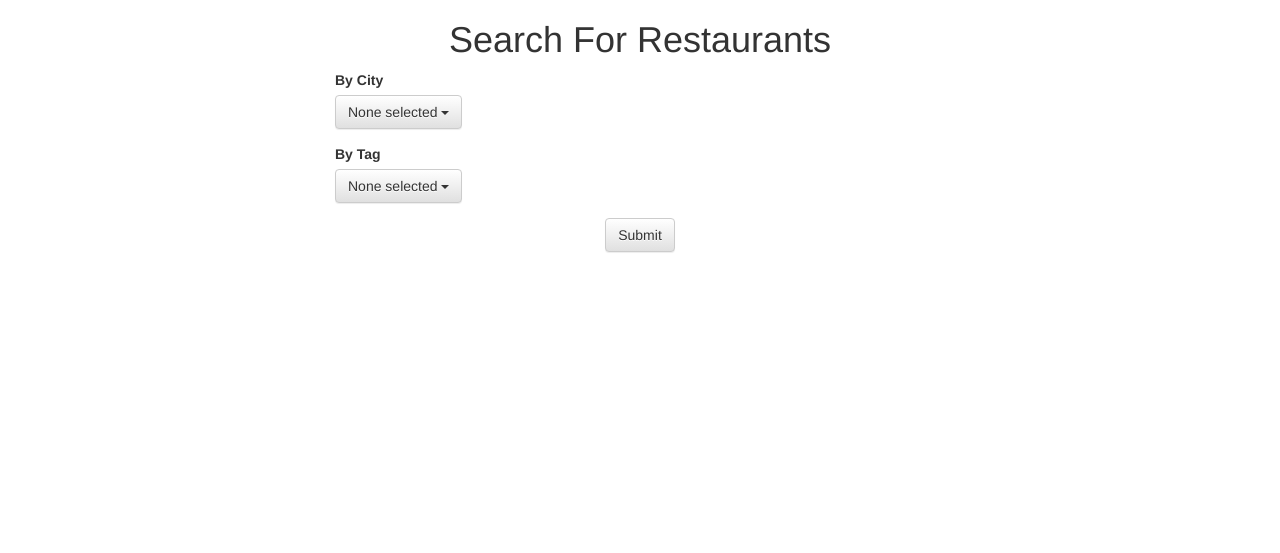
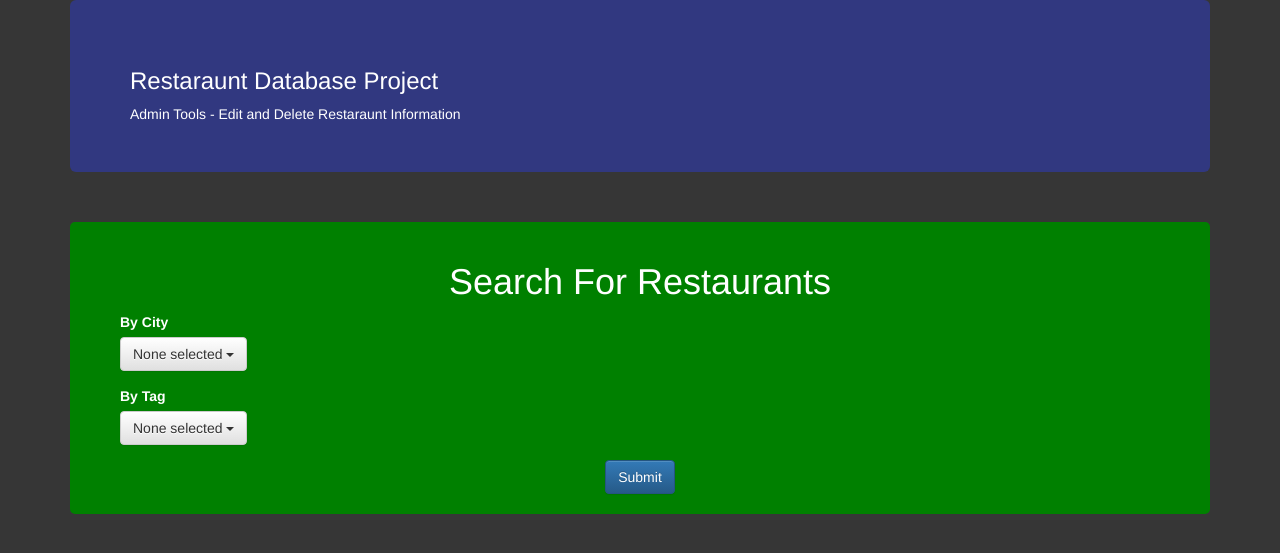
Before and after one commit to winlaws/CS340---Project, a PHP site: page /Search.php in a window 1280 px wide. Shown: the top 553 px of the page. Run offline with PHP 8.4, Linux system fonts and the light colour scheme; data that the repository does not hold is empty.

Commit message:
CSS modifications for the website
Modified the CSS to give the website a uniform look.

```diff
--- a/public_html/RestaurantList.php
+++ b/public_html/RestaurantList.php
@@ -47,8 +47,8 @@
         <br/>
         <br/>
         <!-- Restaurant List -->
-    	<div>
-            <table class="table">
+            <h1>Restaurants</h1>
+            <table>
         		<thead class="thead-inverse">
                     <tr>
             			<th>Restaurant Name</th>
@@ -183,6 +183,5 @@
         	</table>
          </div>
         </div>
-       </div>
   	</body>
 </html>
--- a/public_html/Search.php
+++ b/public_html/Search.php
@@ -7,8 +7,6 @@
 <html lang="en">
 	<head>
     	<title>Search</title>
-
-    	<link rel="stylesheet" href="stylesheet.css">
 
     	<!-- Latest compiled and minified CSS -->
         <link rel="stylesheet" href="https://maxcdn.bootstrapcdn.com/bootstrap/3.3.6/css/bootstrap.min.css" integrity="sha384-1q8mTJOASx8j1Au+a5WDVnPi2lkFfwwEAa8hDDdjZlpLegxhjVME1fgjWPGmkzs7" crossorigin="anonymous">
@@ -23,9 +21,24 @@
 
 	    <link rel="stylesheet" href="./bootstrap-3.3.6-dist/css/bootstrap-multiselect.css">
 		<script type="text/javascript" src="./bootstrap-3.3.6-dist/js/bootstrap-multiselect.js"></script>
-  	</head>
+        <link rel="stylesheet" href="stylesheet.css" />
+    </head>
   	<body>
-  		<div class="col-lg-6 col-lg-offset-3">
+  		<div class="container">
+            <div class="jumbotron">
+                <?php
+                echo "<a href='" . "Search.php?username=" . $username . "&password=" . $password . "'>\n";
+                ?>
+                    <h3>Restaraunt Database Project</h3>
+                    </a>
+                     <?php
+                     echo "<a href=\"adminRestaurant.php?username=" . $username . "&password=" . $password . "\">\n";
+                     echo  "Admin Tools - Edit and Delete Restaraunt Information";
+                     echo "</a>\n";
+                     ?>
+            </div>
+
+            <div class="backdrop">
 	  		<h1 class="text-center">Search For Restaurants</h1>
 	    	<!-- Resaurant Search -->
 	    	<form method="get" action="RestaurantList.php">
@@ -34,7 +47,7 @@
 	             	echo "<input type='hidden' name='password' value='" . $password . "'/>";
 	            ?>
 	    		<div class="form-group">
-	    			<label for="city[]">By City</label>
+	    			<label class="white-text" for="city[]">By City</label>
 	    			<br/>
 					<select name="city[]" class="form-control multiselect" multiple="multiple">
 						<?php
@@ -56,7 +69,7 @@
 					</select>
 				</div>
 				<div class="form-group">
-					<label for="tag[]">By Tag</label>
+					<label class="white-text" for="tag[]">By Tag</label>
 					<br/>
 					<select id="test" name="tag[]" class="form-control multiselect" multiple="multiple">
 						<?php
@@ -73,15 +86,15 @@
 								echo '<option value="'. $tag . '"> ' . $tag . '</option>\n';
 							}
 							$stmt->close();
-						?>
+                        ?>
 					</select>
 				</div>
 				<div class="text-center">
-					<input type="submit" class="btn btn-default"></input>
+					<input type="submit" class="btn btn-primary" />
 				</div>
 			</form>
 		</div>
-
+        </div>
 		<!-- Initialize the plugin: -->
 		<script type="text/javascript">
 			$(document).ready(function() {
--- a/public_html/adminRestaurant.php
+++ b/public_html/adminRestaurant.php
@@ -231,6 +231,7 @@
                 }
 
                 unset($stmt);
+                unset($tid);
             }
         }
     }
--- a/public_html/editRestaurant.php
+++ b/public_html/editRestaurant.php
@@ -265,7 +265,7 @@
          }
 
          unset($stmt);
-
+         unset($tid);
    }
     $editSuccess = true;
 }
@@ -274,7 +274,7 @@
     $invalidUrl = !isset($_GET['id']);
     if($invalidUrl == false)
     {
-        //Connect the tag to the restaurant
+        //Get the restarurant id
         if(!($stmt = $mysqli->prepare("SELECT name, website, phone, lid FROM restaurant WHERE id = ?"))){
               echo "restaurant select prepare failed: "  . $stmt->errno . " " . $stmt->error;
         }
@@ -294,7 +294,7 @@
 
         while($stmt->fetch()){}
 
-         //Connect the tag to the restaurant
+         //Get the location information
         if(!($stmt = $mysqli->prepare("SELECT streetAddress, city, state, zip FROM location WHERE id = ?"))){
               echo "Location select prepare failed: "  . $stmt->errno . " " . $stmt->error;
         }
--- a/public_html/stylesheet.css
+++ b/public_html/stylesheet.css
@@ -5,6 +5,22 @@
             padding: 20px 50px 20px 50px;
             margin: 50px auto 0 auto;
             width: 500px;
+        }
+
+        .log_container a:link {
+            color: powderblue;
+        }
+
+        .backdrop a:link {
+            color: powderblue;
+        }
+
+        .backdrop a:visited {
+            color: khaki;
+        }
+
+        .login_container a:visited {
+            color: khaki;
         }
 
         caption {
@@ -18,8 +34,12 @@
             margin: 50px auto 0 auto;
         }
 
-        .login_container a {
-            color: #313880;
+        .backdrop .white-text {
+            color: white;
+        }
+
+        .backdrop h1, h3 {
+            color: white;
         }
 
         .login_container h1 {
@@ -90,8 +110,13 @@
 
         body
         {
-            /*background-color: #363636;*/
-            background-color: dimgrey;
+            background-color: #363636;
+        }
+
+        .divider {
+            width: 100%;
+            height: 20px;
+            background-color: #363636;
         }
 
         .login a
@@ -120,6 +145,11 @@
             margin: 25px auto 25px auto;
         }
 
+        .backdrop table {
+            margin: 25px auto 25px auto;
+            max-width: 400px;
+        }
+
         table, tbody, td, th
         {
             border: 2px solid white;
@@ -128,8 +158,8 @@
         }
 
         td, th {
-            min-width: 50px;
-            max-width: 250px;
+            min-width: 40px;
+            max-width: 300px;
             padding: 5px 5px 5px 5px;
             text-align: center;
         }
```
Also changed, not shown: public_html/RestaurantPage.php (+23 -3 lines), public_html/WriteNewReview.php (+24 -8 lines).
